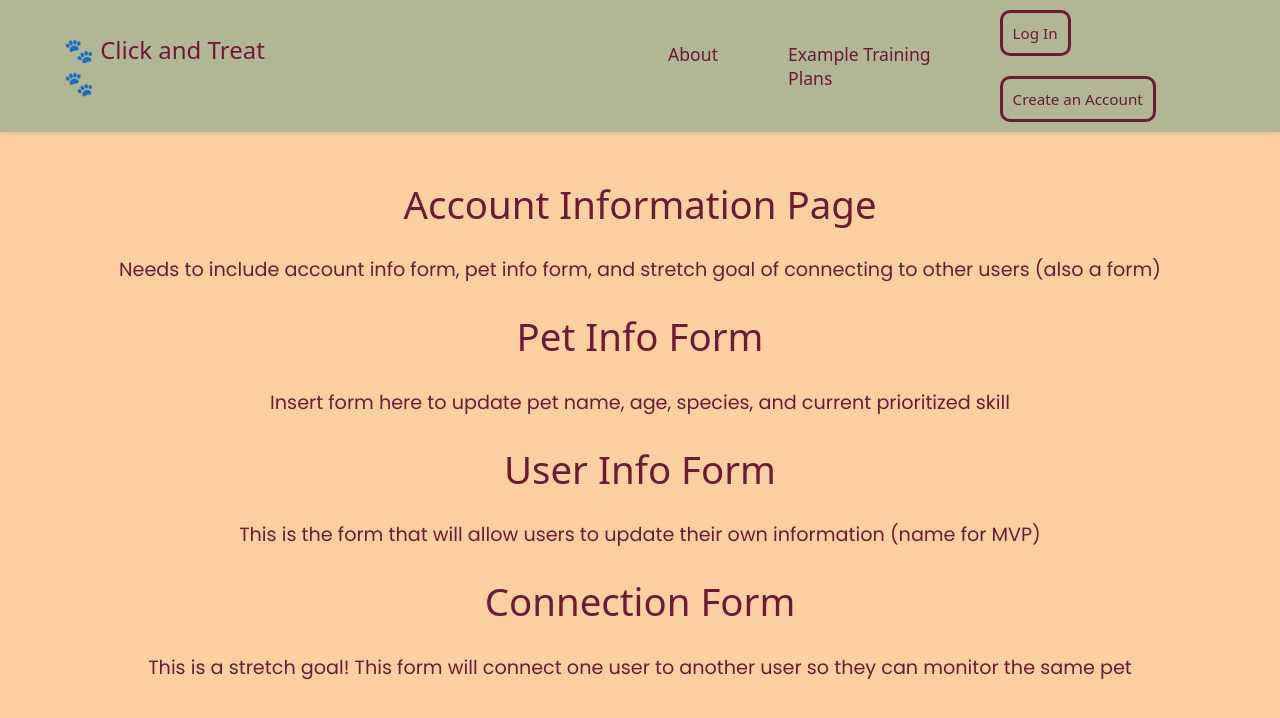
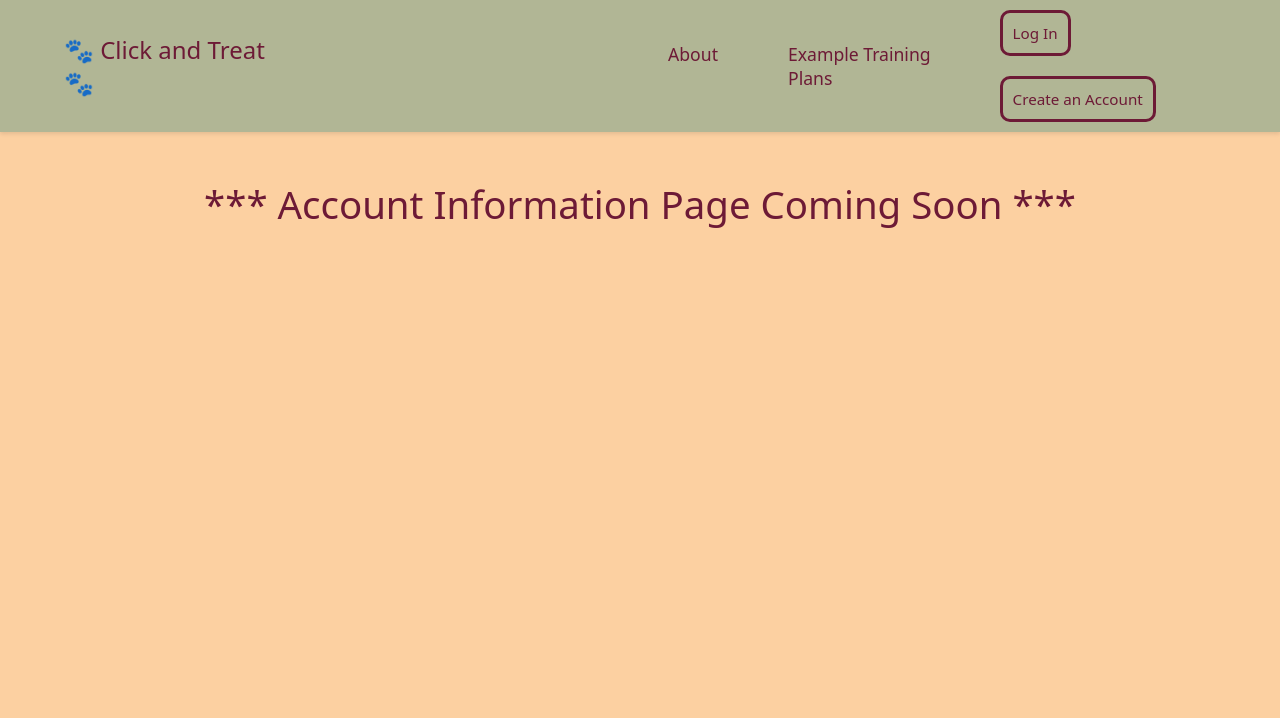
Before and after one commit to tati-guzman/click-and-treat, a React (Vite) app in the folder client/: page /account in a window 1280 px wide. Shown: the top 718 px of the page. Built offline with nearby package versions, Linux system fonts and the light colour scheme; a web font is replaced by a local one.

Commit message:
Removes empty forms from Account Information page and replaces them with a Coming Soon banner instead

```diff
--- a/client/src/pages/AccountInformation.jsx
+++ b/client/src/pages/AccountInformation.jsx
@@ -1,8 +1,8 @@
 //Import necessary functionalities and components
-import React, { useContext } from 'react';
-import PetInfoForm from '../components/PetInfoForm';
-import ConnectionForm from '../components/ConnectionForm';
-import UserInfoForm from '../components/UserInfoForm';
+import React from 'react';
+// import PetInfoForm from '../components/PetInfoForm';
+// import ConnectionForm from '../components/ConnectionForm';
+// import UserInfoForm from '../components/UserInfoForm';
 import MainLayout from '../layout/MainLayout';
 
 const AccountInformation = () => {
@@ -10,14 +10,15 @@ const AccountInformation = () => {
     return (
         <MainLayout>
             <div className="general">
-                <h1>Account Information Page</h1>
-                <p>Needs to include account info form, pet info form, and stretch goal of connecting to other users (also a form)</p>
+                <h1>*** Account Information Page Coming Soon ***</h1>
+                {/* <h1>Account Information Page</h1>
+                <p>Needs to include account info form, pet info form, and stretch goal of connecting to other users (also a form)</p> */}
 
                 {/* This just requires formatting so the three forms exist but functionality is within each form */}
 
-                <PetInfoForm />
+                {/* <PetInfoForm />
                 <UserInfoForm />
-                <ConnectionForm />
+                <ConnectionForm /> */}
 
             </div>
         </MainLayout>
```
